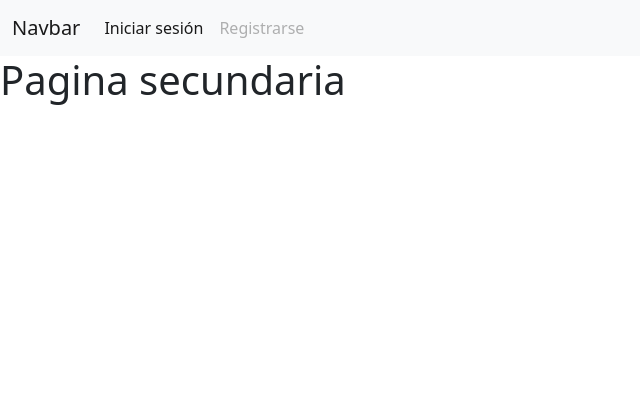
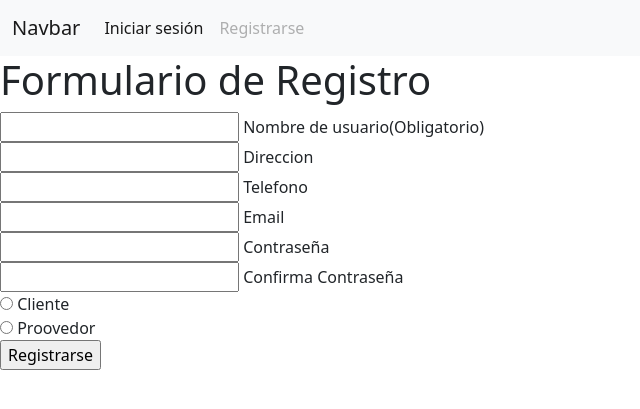
Before and after one commit to CristobalManque/Ingenieria-de-Software, a Flask app: page /auth/register in a window 1280 px wide. Shown: the top 409 px of the page, without its empty margins (0-640 px from the left). Run offline with Flask 2, Linux system fonts and the light colour scheme.

Commit message:
modificacion pagina de registro sin estilo

```diff
--- a/mysite/templates/auth/register.html
+++ b/mysite/templates/auth/register.html
@@ -10,5 +10,50 @@
 {% endblock item %}
 
 {% block body %}
-    <h1>Pagina secundaria</h1>
+    <div class="signupFrm">
+      <form action="" class="form">
+        <h1 class="title">Formulario de Registro</h1>
+
+        <div class="inputContainer">
+          <input type="text" class="input" placeholder="">
+          <label for="" class="label">Nombre de usuario(Obligatorio)</label>
+        </div>
+
+        <div class="inputContainer">
+          <input type="text" class="input" placeholder="">
+          <label for="" class="label">Direccion</label>
+        </div>
+
+        <div class="inputContainer">
+          <input type="number" class="input" placeholder="">
+          <label for="" class="label">Telefono</label>
+        </div>
+
+        <div class="inputContainer">
+          <input type="text" class="input" placeholder="">
+          <label for="" class="label">Email</label>
+        </div>
+
+
+        <div class="inputContainer">
+          <input type="text" class="input" placeholder="">
+          <label for="" class="label">Contraseña</label>
+        </div>
+
+        <div class="inputContainer">
+          <input type="text" class="input" placeholder="">
+          <label for="" class="label">Confirma Contraseña</label>
+        </div>
+
+        <div class="inputContainer">
+        <input type="radio" id="cliente" name="tipe_account" value="cliente">
+        <label for="cliente">Cliente</label><br>
+
+        <div class="inputContainer">
+          <input type="radio" id="proovedor" name="tipe_account" value="proovedor">
+          <label for="proovedor">Proovedor</label><br>
+
+        <input type="submit" class="submitBtn" value="Registrarse">
+      </form>
+    </div>
 {% endblock  %}
```
